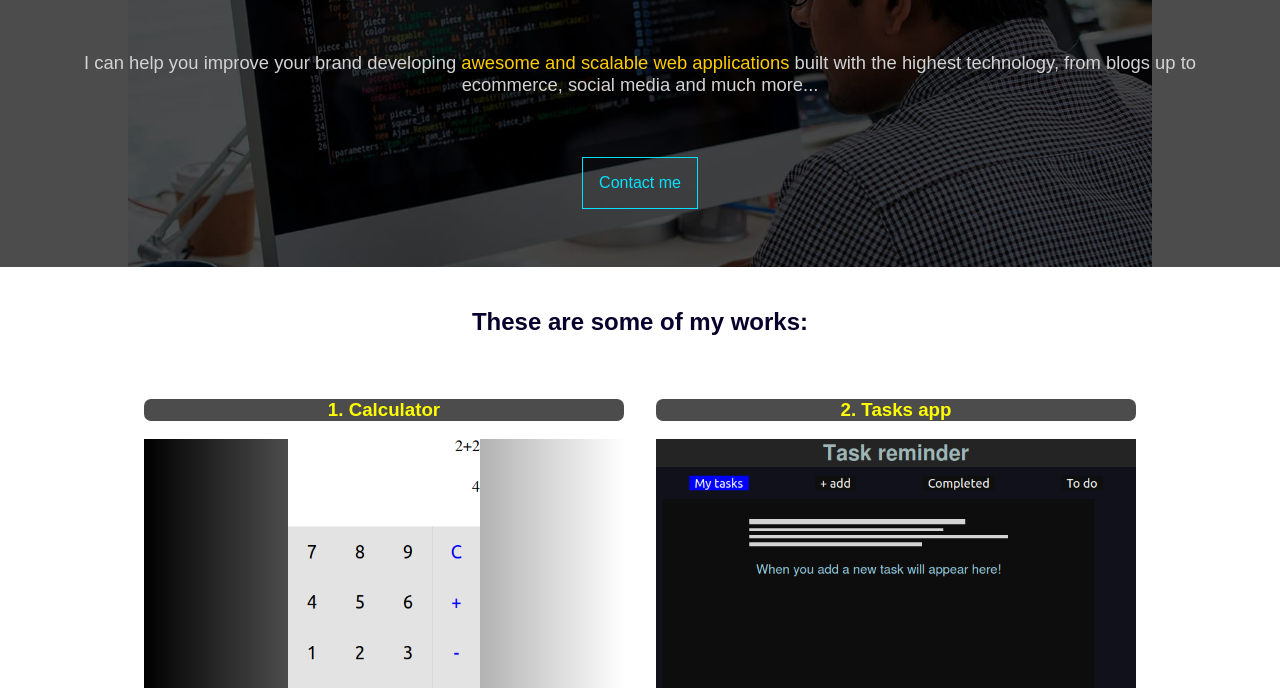
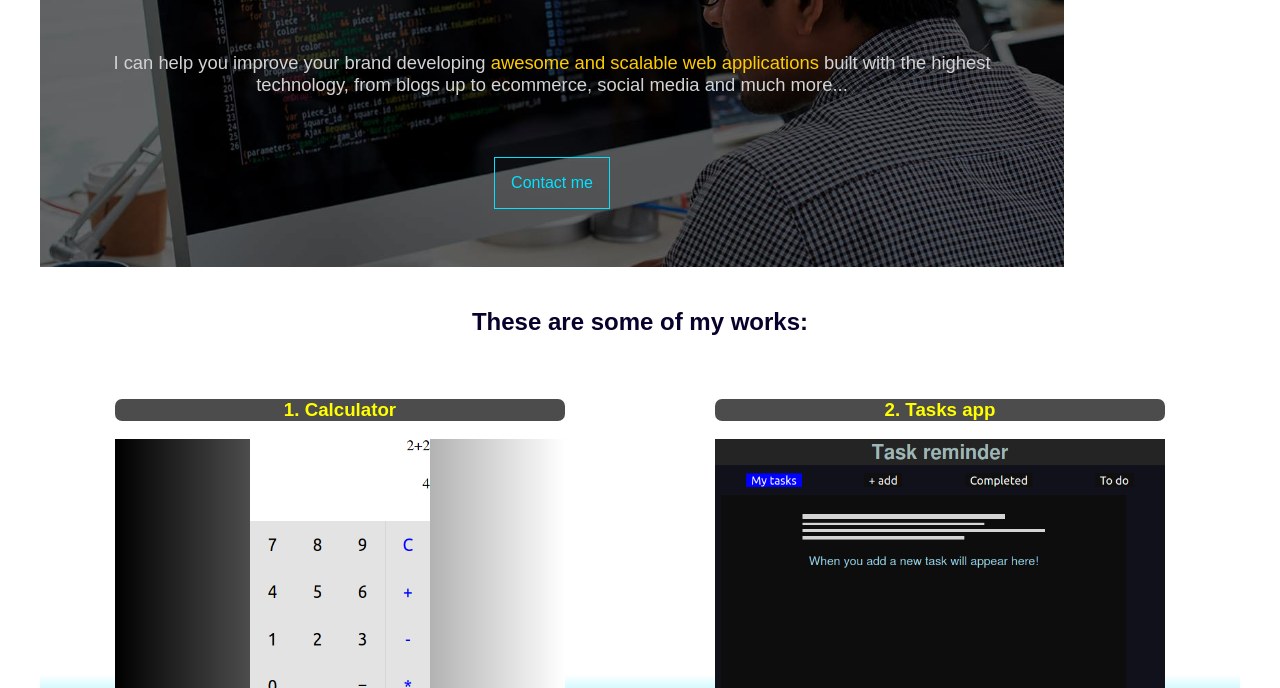
Before and after one commit to RdgzLpz/port, a plain HTML site: page index.html in a window 1280 px wide. Shown: the part 186-874 px from the top of the page. Drawn offline with Linux system fonts and the light colour scheme.

Commit message:
another change

```diff
--- a/index.css
+++ b/index.css
@@ -47,6 +47,7 @@ main {
     margin : 53px 0 0 0;
 }
 #main-intro-container {
+    margin-top: 1em;
     padding: 0;
     max-width: 1024px;
     height: 50%;
@@ -54,7 +55,6 @@ main {
     background-position: center;
     background-size: cover;
     background-repeat: no-repeat;
-    position: relative;
 }
 #main-intro {
     padding: 0;
@@ -149,11 +149,11 @@ address p {
         margin: 0 .25em;
     }
     #main-intro-container {
-        background-image: url('./img/software-developer.jpeg');
+        background-image: url('./img/background-image-phone.jpeg');
     }
     #main-intro {
         height: 40em;
-        background: rgb(0, 0, 0, .7);
+        background: rgb(0, 0, 0, .8);
     }
     #main-h1 {
         margin: 1em;
@@ -231,12 +231,13 @@ address p {
         margin: 0 2em;
     }
     section {
-        display: grid;
-        grid-template-columns: repeat(2,  1fr);
-        grid-auto-rows: auto;
+        flex-direction: row;
+       justify-content: space-around;
+       flex-wrap: wrap;
     }
     .single-project {
         margin: 0 1em;
+        max-width: 450px;
     }
     .contact-box {
         flex-direction: row;
@@ -251,11 +252,11 @@ address p {
 }
 @media screen and (min-width: 1024px) {
     .container {
-        max-width: 1024px;
+        max-width: 1200px;
         margin: 0 auto;
     }
     #main-intro {
         height: 25em;
-        background: rgb(0, 0, 0, .7);
+        background: rgb(0, 0, 0, .6);
     }
 }
```
Also changed, not shown: img/background-image-phone.jpeg (added), img/software-developer.jpeg (deleted).
